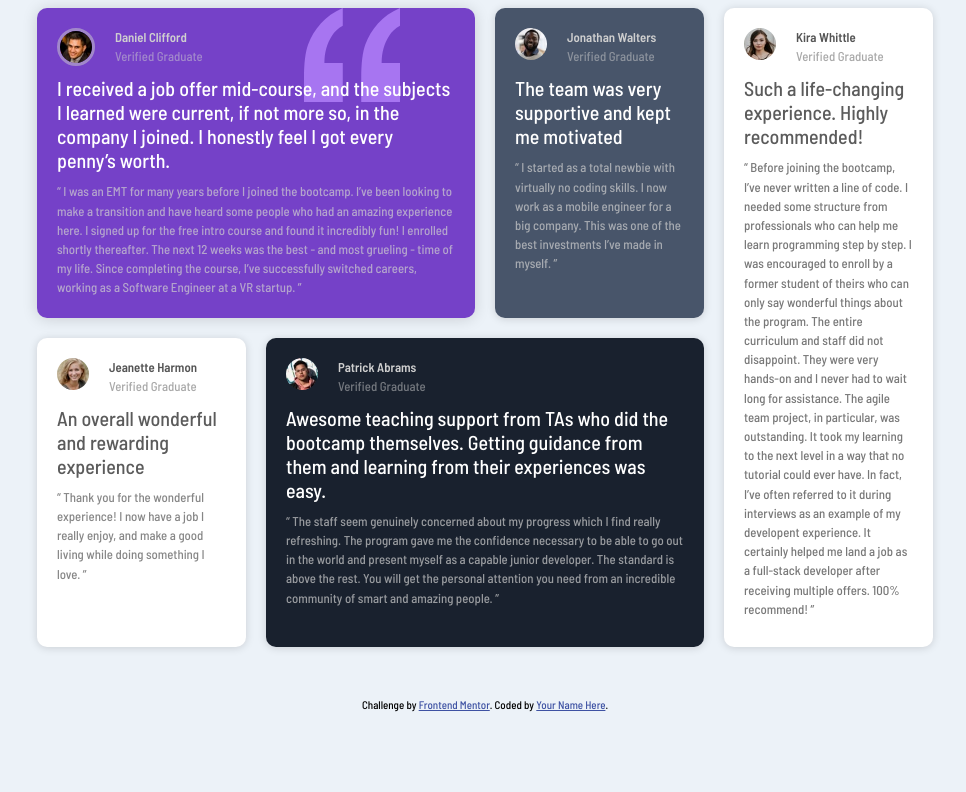
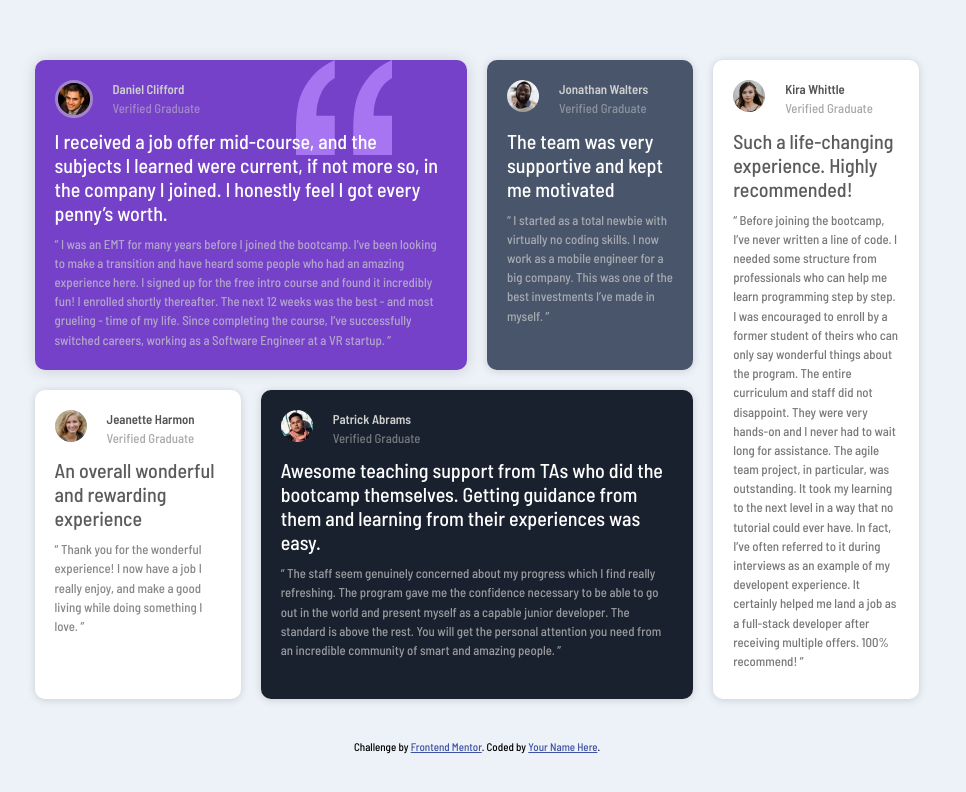
Before and after one commit to isaacidakwoji/cuddly-waddle, a plain HTML site: page index.html in a window 1280 px wide. Shown: the whole page, without its empty margins (163-1129 px from the left). Drawn offline with Linux system fonts and the light colour scheme.

Commit message:
Add files via upload

```diff
--- a/testimonial.css
+++ b/testimonial.css
@@ -3,10 +3,11 @@ body {
   font-size: 0.8rem;
   line-height: 1.5;
   background-color: hsl(210, 46%, 95%);
-
+  display: flex;
+  flex-direction: column;
+  justify-content: center;
   align-items: center;
-  height: 100%;
-  width: 100%;
+  min-height: 100vh;
 }
 main {
   display: grid;
@@ -14,8 +15,8 @@ main {
   grid-template-rows: 1fr 1fr;
   gap: 1.25rem;
   width: 70%;
-  margin: auto;
-  margin-bottom: 50px;
+
+  margin-bottom: 40px;
 }
 .big-div {
   background-color: hsl(263, 55%, 52%);
```
Also changed, not shown: index.html (+1 -1 lines).
